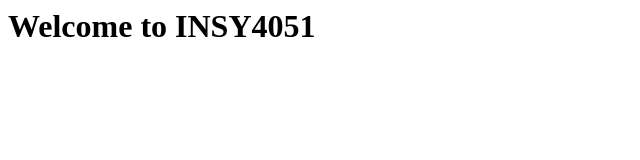
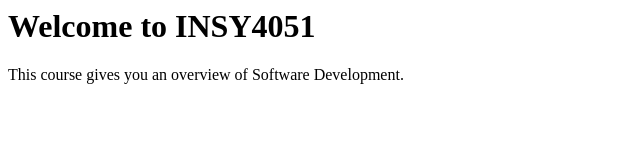
Before and after one commit to CoreyJShort/insy4051102group, a plain HTML site: page index.html in a window 1280 px wide. Shown: the whole page, without its empty margins (0-640 px from the left). Drawn offline with Linux system fonts and the light colour scheme.

Commit message:
Add description for the course - something specific

```diff
--- a/index.html
+++ b/index.html
@@ -1,10 +1,8 @@
 <html>
 <head>
-
 </head>
-
   <body>
     <h1>Welcome to INSY4051</h1>
+    <p>This course gives you an overview of Software Development.</p>
   </body>
-
 </html>
```
